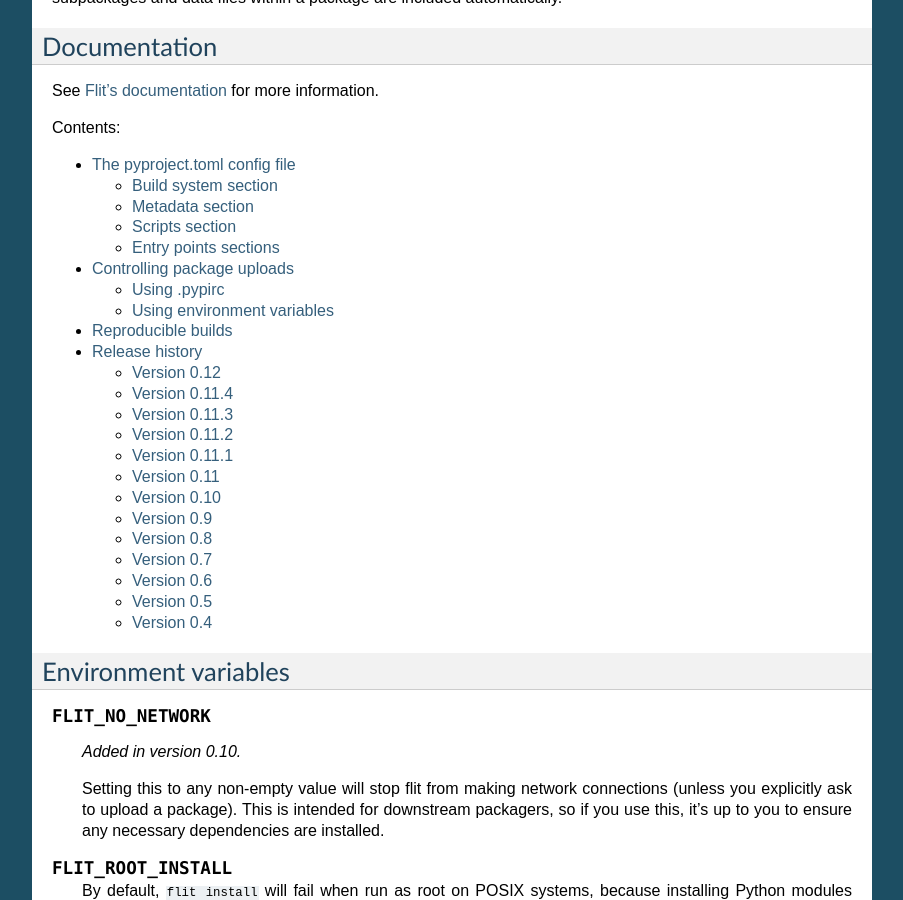
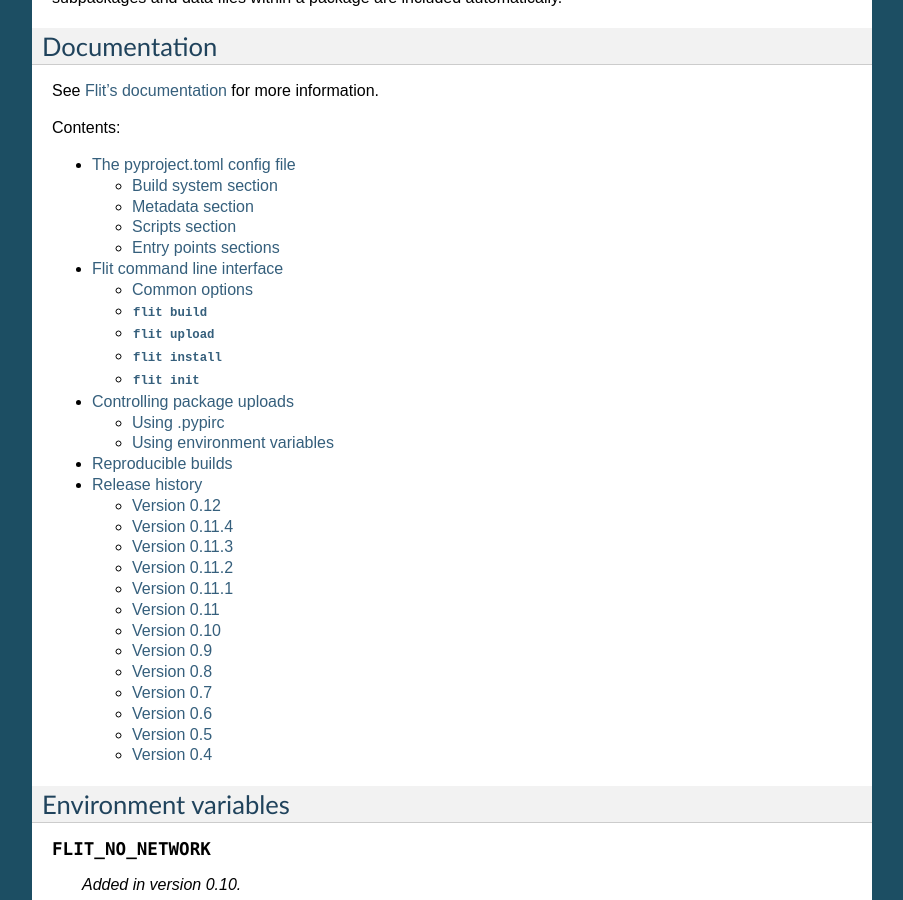
Before and after one commit to pypa/flit, a Sphinx documentation site: the page built from doc/index.rst, in a window 1280 px wide and 900 px high, scrolled down 1187 px. Shown: the whole window, without its empty margins (198-1101 px from the left). Built offline with Sphinx 7.4.7, drawn with Linux system fonts in a browser that asks for light colours; some of the changed lines change nothing that is shown.

Commit message:
Add documentation about command line interface

```diff
--- /dev/null
+++ b/doc/cmdline.rst
@@ -0,0 +1,82 @@
+Flit command line interface
+===========================
+
+All operations use the ``flit`` command, followed by one of a number of
+subcomamnds.
+
+Common options
+--------------
+
+.. program:: flit
+
+.. option:: -f <path>, --ini-file <path>
+
+   Path to a config file specifying the module to build. The default is
+   ``pyproject.toml`` or ``flit.ini``
+
+.. option:: --repository <repository>
+
+   Name of a repository to upload packages to. Should match a section in
+   ``~/.pypirc``. The default is ``pypi``. See :doc:`upload`.
+
+.. option::  --version
+
+   Show the version of Flit in use.
+
+.. option:: --help
+
+   Show help on the command-line interface.
+
+.. option:: --debug
+
+   Show more detailed logs about what flit is doing.
+
+``flit build``
+--------------
+
+.. program:: flit build
+
+Build a wheel and an sdist (tarball) from the package.
+
+.. option:: --format <format>
+
+   Limit to building either ``'wheel'`` or ``'sdist'``.
+
+
+``flit upload``
+---------------
+
+.. program:: flit upload
+
+Build a wheel and an sdist (tarball) from the package, and upload them to PyPI
+or another repository.
+
+.. option:: --format <format>
+
+   Limit to publishing either ``'wheel'`` or ``'sdist'``.
+   You should normally publish the two formats together.
+
+``flit install``
+----------------
+
+.. program:: flit install
+
+Install the package on your system.
+
+.. option:: -s, --symlink
+
+   Symlink the module into site-packages rather than copying it, so that you
+   can test changes without reinstalling the module.
+
+.. option:: --deps <dependency option>
+
+   Which dependencies to install. One of ``all``, ``production``, ``develop``,
+   or ``none``. Default ``all``.
+
+``flit init``
+-------------
+
+.. program:: flit init
+
+Create a new ``pyproject.toml``  config file by prompting for information about
+the module in the current directory.
--- a/doc/index.rst
+++ b/doc/index.rst
@@ -13,6 +13,7 @@
    :maxdepth: 2
 
    pyproject_toml
+   cmdline
    upload
    reproducible
    history
```
